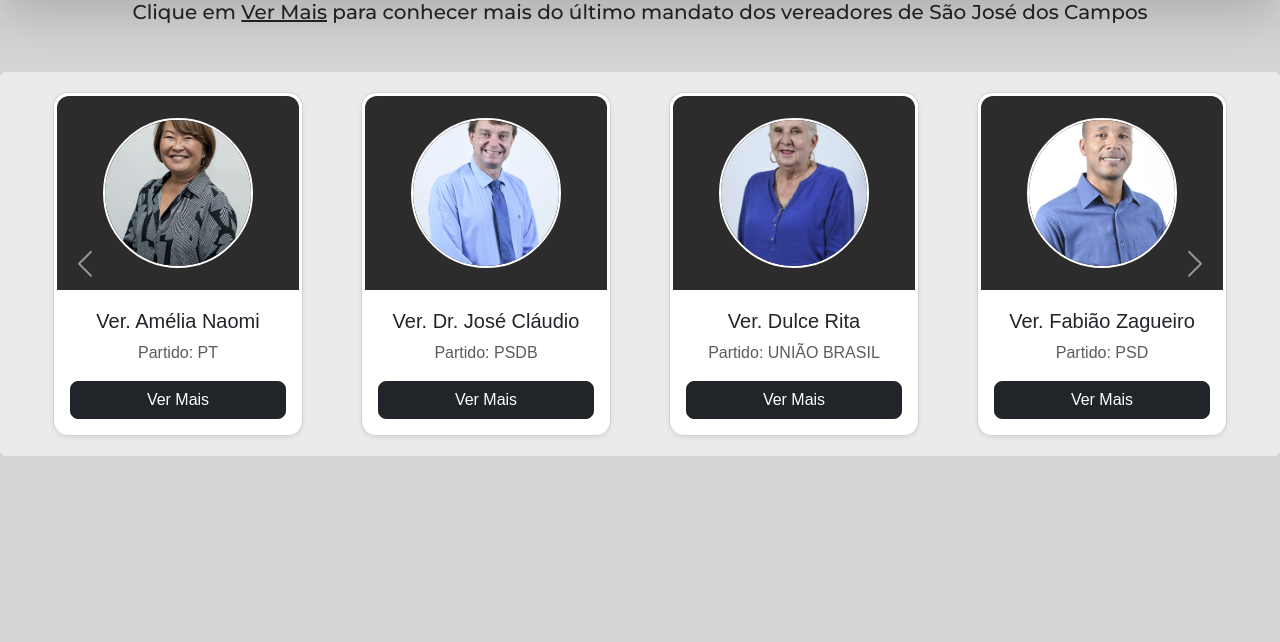
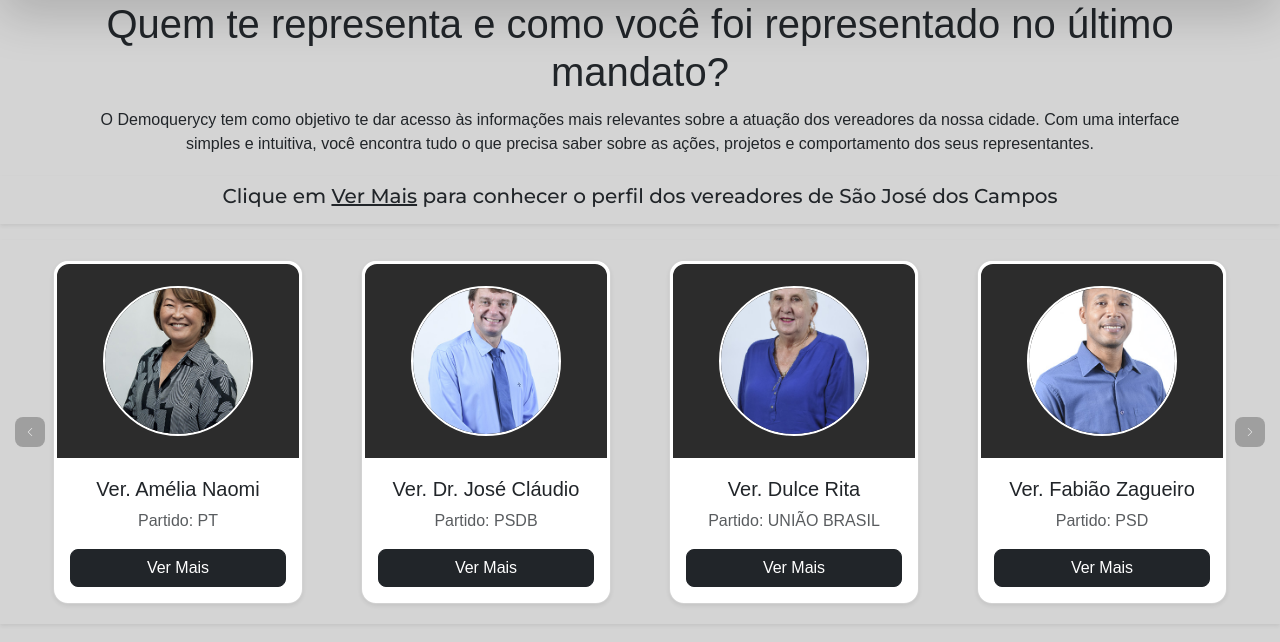
Before and after one commit to AgileKrakens/DemoQuerycy, a Flask app: page / in a window 1280 px wide. Shown: the part 67-709 px from the top of the page. Run offline with Flask 3, Linux system fonts and the light colour scheme.

Commit message:
Home finalization, positioning and sizing of the slider button, commentaries to CSS, project presentation message

```diff
--- a/src/static/css/home.css
+++ b/src/static/css/home.css
@@ -1,24 +1,31 @@
+
+/* --------------------------- CARROSSSEL ------------------------------- */
+/* Posiciona o carrossel relativo ao elemento pai */
 .carousel {
-    position: relative; /* Ensure the carousel is positioned relatively */
+    position: relative;
 }
 
+
+/* Estilização dos botões de controle, posicionamento, tamanho e alinhamento com carrossel */
 .custom-control {
-    width: 10%; /* Increase width */
-    height: 10%; /* Increase height */
-    padding: 10px; /* Increase clickable area */
+    width: 30px; /* Largura */
+    height: 30px; /* Comprimento */
+    padding: 10px; /* Área clicável */
     border-radius: 0.5rem;
     display: flex;
     justify-content: center;
     align-items: center;
-    position: absolute; /* Position buttons absolutely */
-    top: 50%; /* Center vertically */
-    transform: translateY(-50%); /* Adjust for the height of the button */
+    position: absolute; /* Posiciona os botões de maneira absoluta na página */
+    top: 50%; /* Centraliza verticalmente */
+    transform: translateY(-50%); /* Ajuste de posição */
+    background-color: rgba(0, 0, 0, 0.500);
 }
 
 .carousel-control-prev {
-    left: 10px; /* Adjust left position */
+    left: 3px; /* Ajuste da posição horizontal */
 }
 
 .carousel-control-next {
-    right: 10px; /* Adjust right position */
+    right: 3px; /* Ajuste da posição horizontal */
 }
+/* --------------------------- FIM CARROSSSEL ---------------------------- */
--- a/src/templates/home.html
+++ b/src/templates/home.html
@@ -11,14 +11,20 @@ Home
 {% endblock %}
 
 {% block content %}
-<div>
-    <h5 class="container text-center fonte-header mb-5">
-        Clique em <span class="text-decoration-underline">Ver Mais</span> para conhecer mais do último mandato dos
-        vereadores de São José dos Campos
+
+<section class="container text-center">
+    <h1> Quem te representa e como você foi representado no último mandato?</h1>
+    <p class="container py-1 rounded">O Demoquerycy tem como objetivo te dar acesso às informações mais relevantes sobre a atuação dos vereadores da nossa cidade.
+    Com uma interface simples e intuitiva, você encontra tudo o que precisa saber sobre as ações, projetos e comportamento dos seus representantes.</p>
+</section>
+
+<div class="container-fluid my-3 p-2 shadow-sm">
+    <h5 class="text-center fonte-header">
+        Clique em <span class="text-decoration-underline">Ver Mais</span> para conhecer o perfil dos vereadores de São José dos Campos
     </h5>
 </div>
 
-<div class="container-fluid rounded layered-section">
+<div class="container-fluid shadow-sm">
     <!-- Carrossel -->
     <div id="politiciansCarousel" class="carousel slide" data-bs-ride="carousel">
 
@@ -29,7 +35,7 @@ Home
                 <div class="row justify-content-center g-3">
                     {% for politico in group %}
                     {% if politico != '' %}
-                    <div class="col-12 col-md-3"> <!-- Mude de col-md-4 para col-md-3 para 4 cards -->
+                     <div class="col-12 col-sm-6 col-md-6 col-lg-3"> <!-- Muda tamanho da coluna conforme tamanho da tela -->
                         <!-- Card -->
                         <div class="card custom-card text-center shadow-sm">
                             <!-- Imagem e Overlay -->
```
